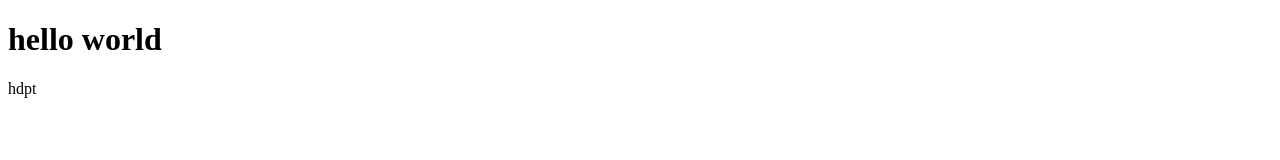
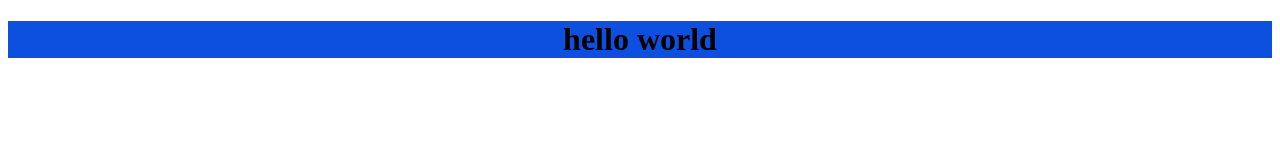
Before and after one commit to yoangelzurita/prueba-vs-code, a plain HTML site: page index.html in a window 1280 px wide. Drawn offline with Linux system fonts and the light colour scheme.

Commit message:
agregamos un pequeno estilo

```diff
--- a/index.html
+++ b/index.html
@@ -4,9 +4,9 @@
     <meta charset="UTF-8">
     <meta name="viewport" content="width=device-width, initial-scale=1.0">
     <title>Document</title>
+    <link rel="stylesheet" href="styles.css">
 </head>
 <body>
-    <h1>hello world</h1>
-    <p>hdpt</p>
+    <h1 class="titulo">hello world</h1>
 </body>
 </html>
--- /dev/null
+++ b/styles.css
@@ -0,0 +1,4 @@
+.titulo{
+    text-align: center;
+    background-color: rgb(13, 80, 224);
+}
```
